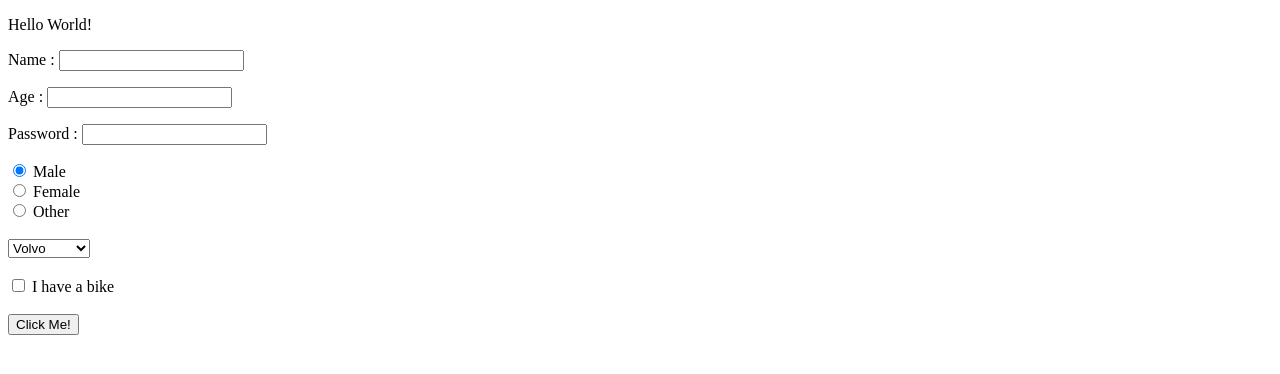
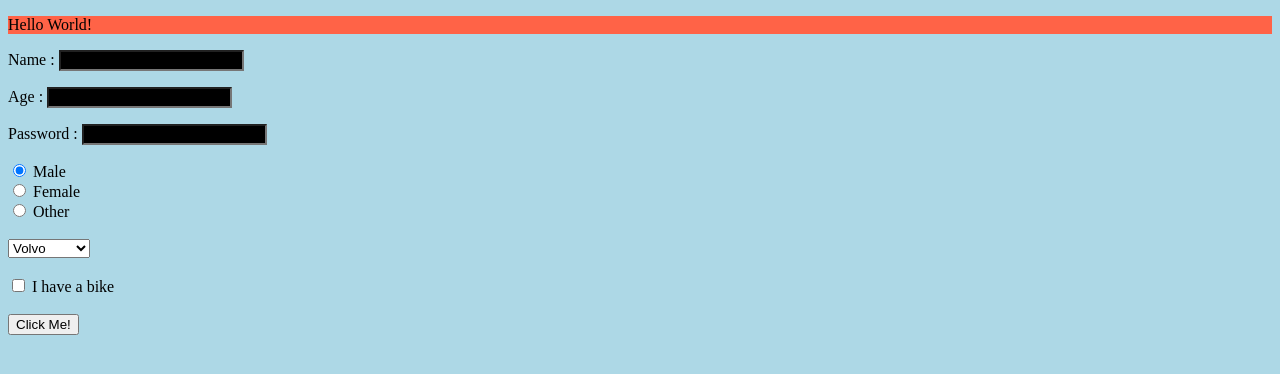
Before and after one commit to leonidlan/angularCourse, a plain HTML site: page index.html in a window 1280 px wide. Drawn offline with Linux system fonts and the light colour scheme.

Commit message:
Add files via upload

```diff
--- a/index.html
+++ b/index.html
@@ -6,10 +6,11 @@
     <meta http-equiv="X-UA-Compatible" content="ie=edge">
     <title>Document</title>
     <script src="index.js"></script>
+    <link rel="stylesheet" type="text/css" href="styles.css">
 
 </head>
 <body>
-    <p>Hello World!</p>
+    <p class="yolo">Hello World!</p>
     <p>Name : <input type="text" id="name"></p>
     <p>Age  : <input type="number" id="age"></p>
     <p>Password  : <input type="password" id="password"></p>
--- /dev/null
+++ b/styles.css
@@ -0,0 +1,11 @@
+body {
+    background-color: lightblue;
+  }
+
+p.yolo {
+    background:tomato;
+}
+
+input{
+    background:black
+}
```
